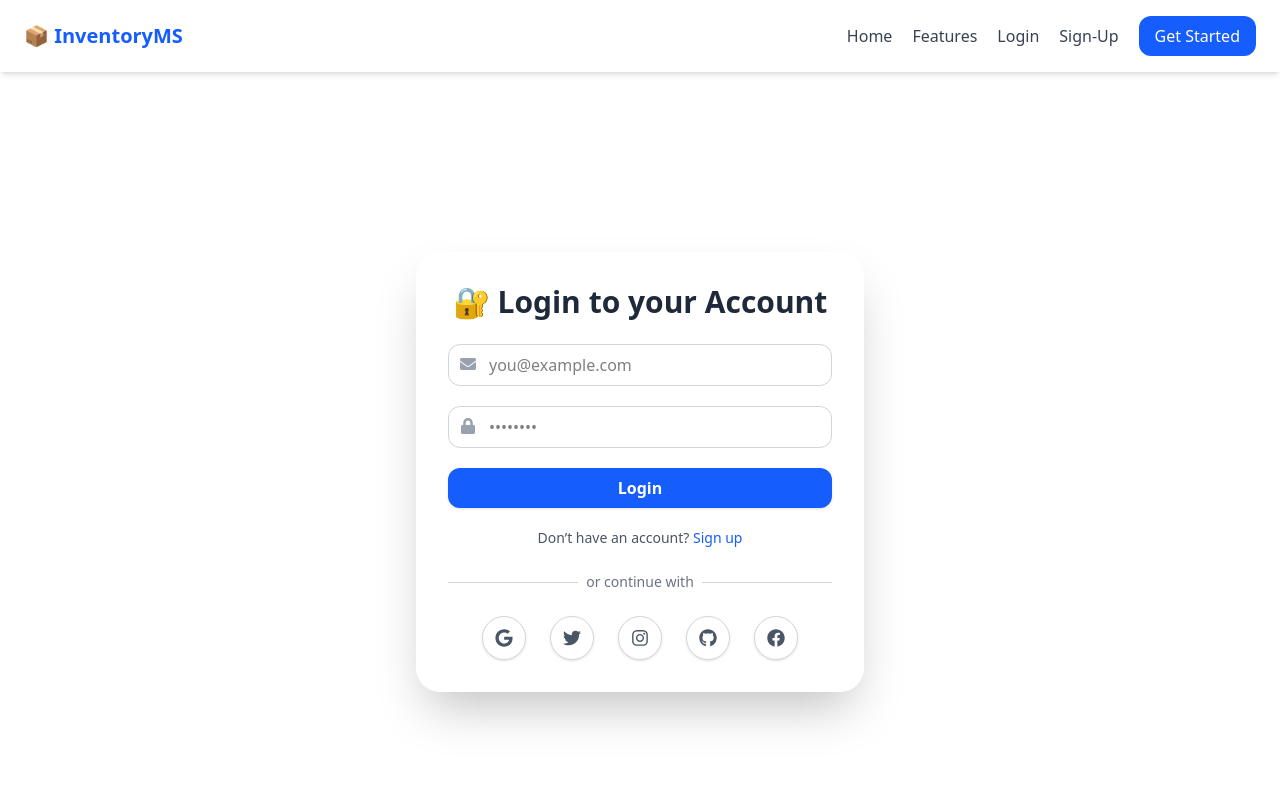
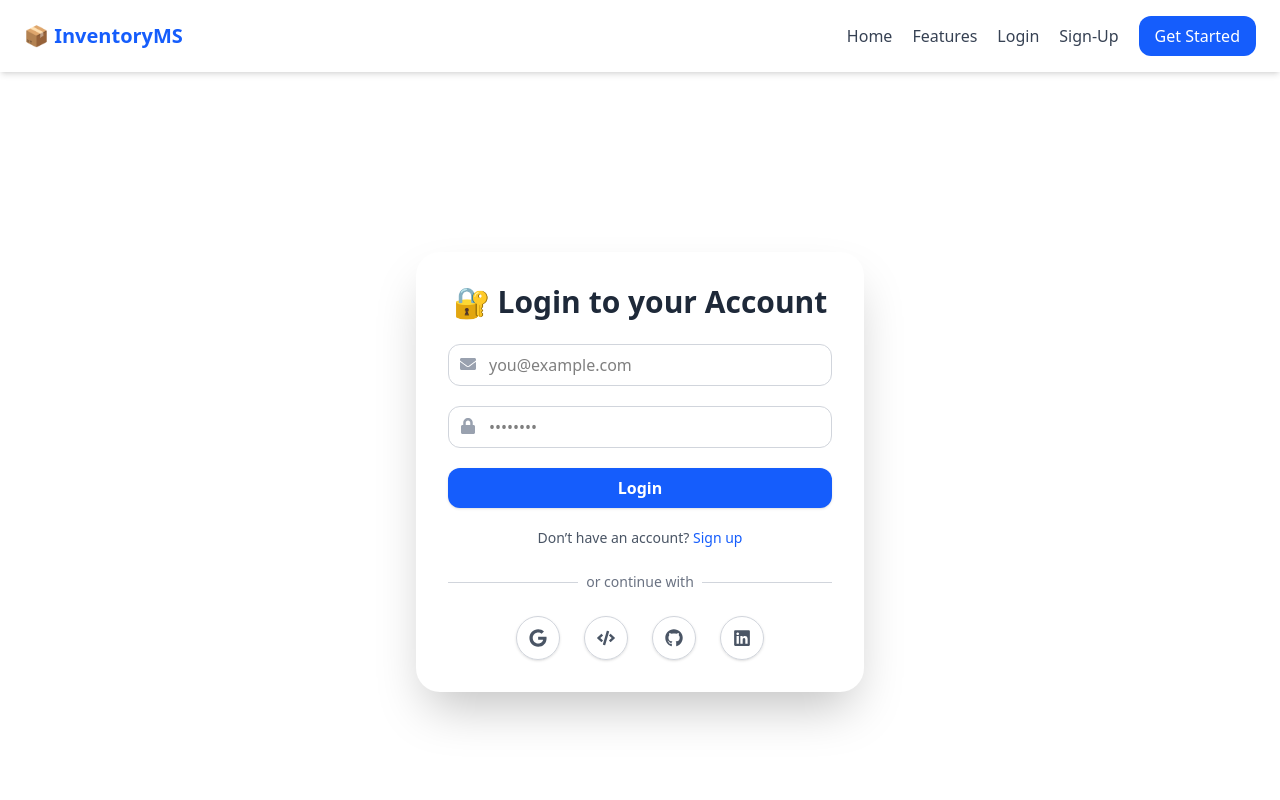
Before and after one commit to abdullahbutt09/react-IMS, a React (Vite) app in the folder ReactReduxInventoryManagement/: page /login in a window 1280 px wide. Shown: the top 800 px of the page. Built offline with nearby package versions, Linux system fonts and the light colour scheme.

Commit message:
adding removing login signup icons

```diff
--- a/ReactReduxInventoryManagement/src/pages/AuthPage.jsx
+++ b/ReactReduxInventoryManagement/src/pages/AuthPage.jsx
@@ -1,6 +1,6 @@
 import React from 'react';
 import { motion } from 'framer-motion';
-import { FaUser, FaEnvelope, FaLock, FaGoogle, FaTwitter, FaInstagram, FaGithub, FaGithubSquare, FaFacebook } from 'react-icons/fa';
+import { FaUser, FaEnvelope, FaLock, FaGoogle, FaTwitter, FaInstagram, FaGithub, FaGithubSquare, FaFacebook, FaLinkedin, FaCode } from 'react-icons/fa';
 import { Link } from 'react-router-dom';
 
 const AuthPage = ({ type = 'login' }) => {
@@ -82,10 +82,9 @@ const AuthPage = ({ type = 'login' }) => {
         {/* Social Icons */}
         <div className="flex justify-center gap-6 flex-wrap">
           <SocialButton icon={<FaGoogle />} />
-          <SocialButton icon={<FaTwitter />} />
-          <SocialButton icon={<FaInstagram />} />
+          <SocialButton icon={<FaCode />} />
           <SocialButton icon={<FaGithub />} />
-          <SocialButton icon={<FaFacebook />} />
+          <SocialButton icon={<FaLinkedin />} />
         </div>
       </motion.div>
     </div>
```
